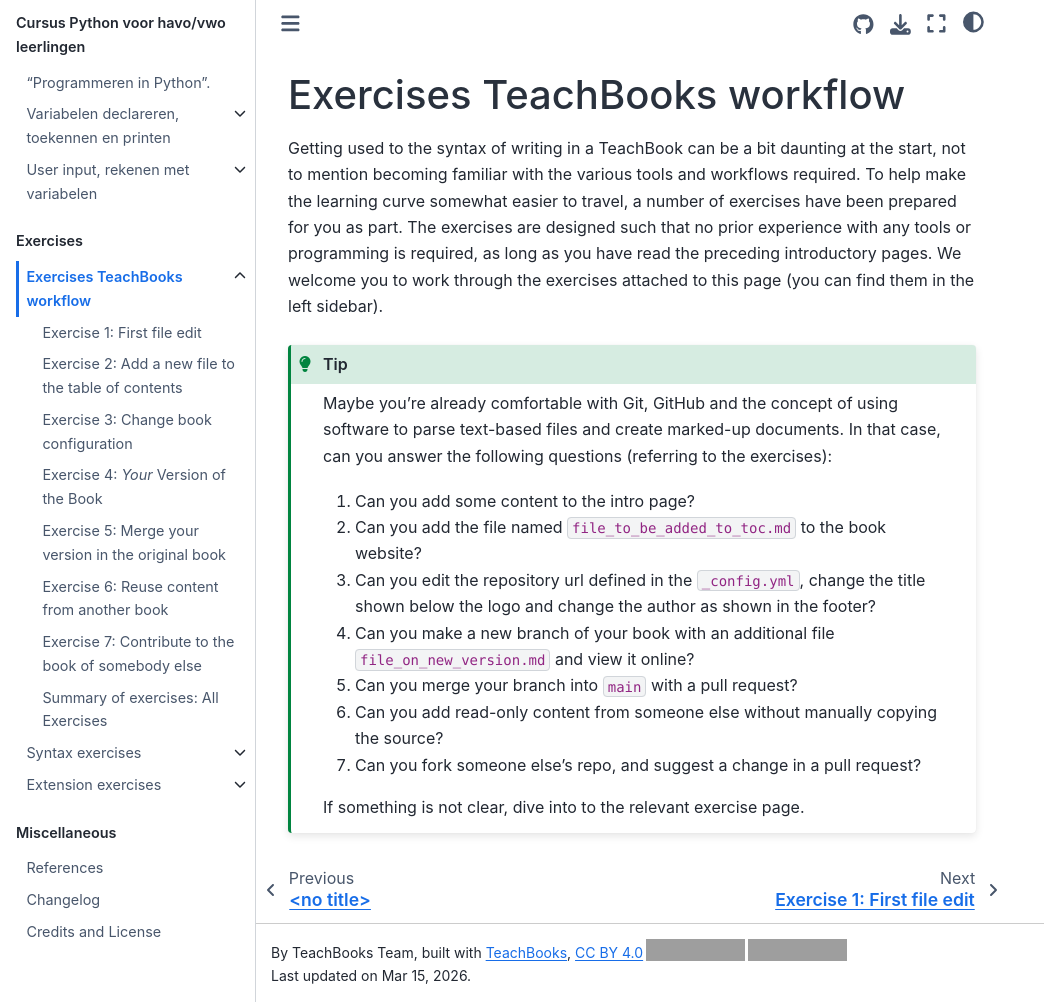
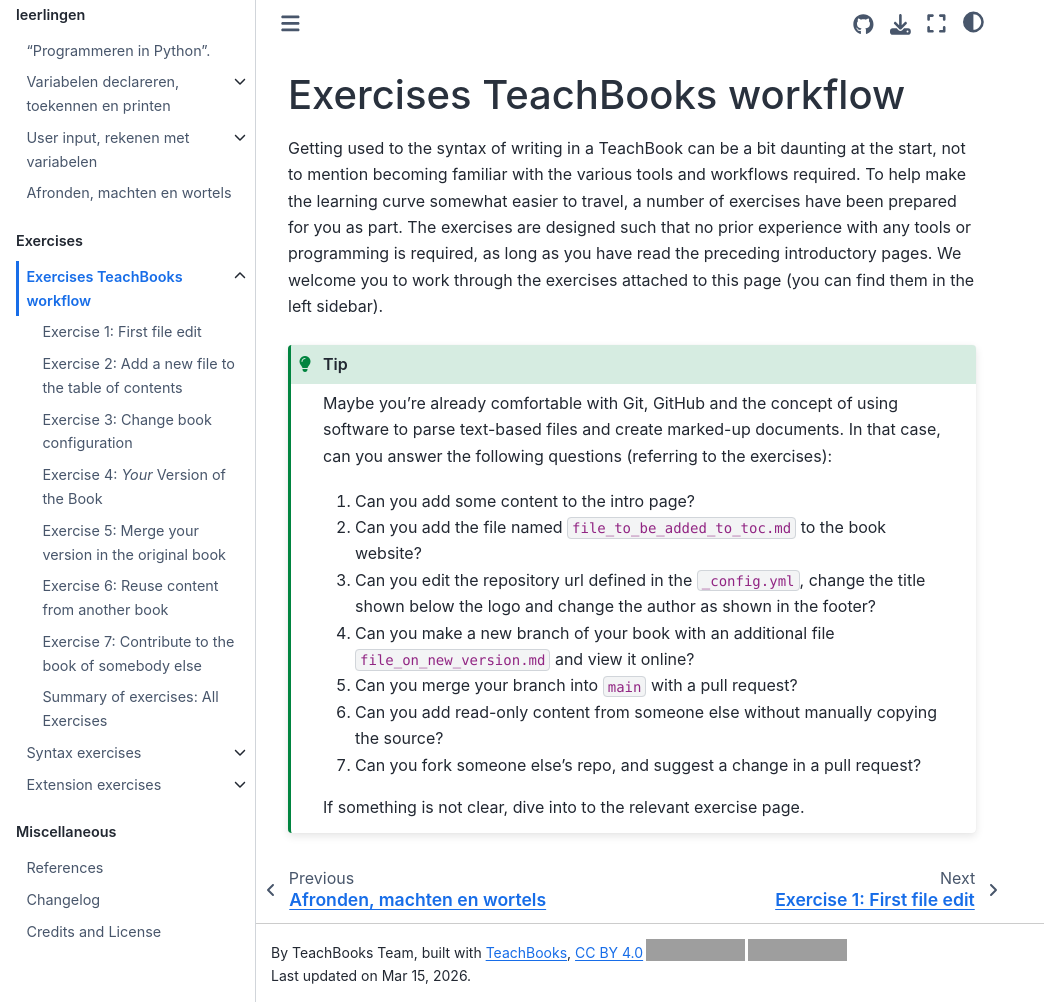
Before and after one commit to nerdyJuffie/PythonProgrammeren, a Jupyter Book: the page built from book/exercises.md, in a window 1280 px wide and 1002 px high. Shown: the whole window, without its empty margins (0-1044 px from the left). Built offline with Jupyter Book 1.0.4 settings and Sphinx 7.4.7 and the Sphinx Book theme 1.1.4, drawn with Linux system fonts in a browser that asks for light colours; pages that are not in the unit, such as notebooks, are missing from menus; comment, search, counter and statistics services are not loaded; grey boxes are pictures that could not be loaded.

Commit message:
Add new file entry for afronden_machten_wortels.md

```diff
--- a/book/_toc.yml
+++ b/book/_toc.yml
@@ -18,6 +18,7 @@
           - file: some_content/oefeneningen_input_output.ipynb
           - file: some_content/oefeningen_rekenen.ipynb
           - file: some_content/begrippen
+      - file: some_content/afronden_machten_wortels.md
 
   - caption: Exercises
     chapters:
```
